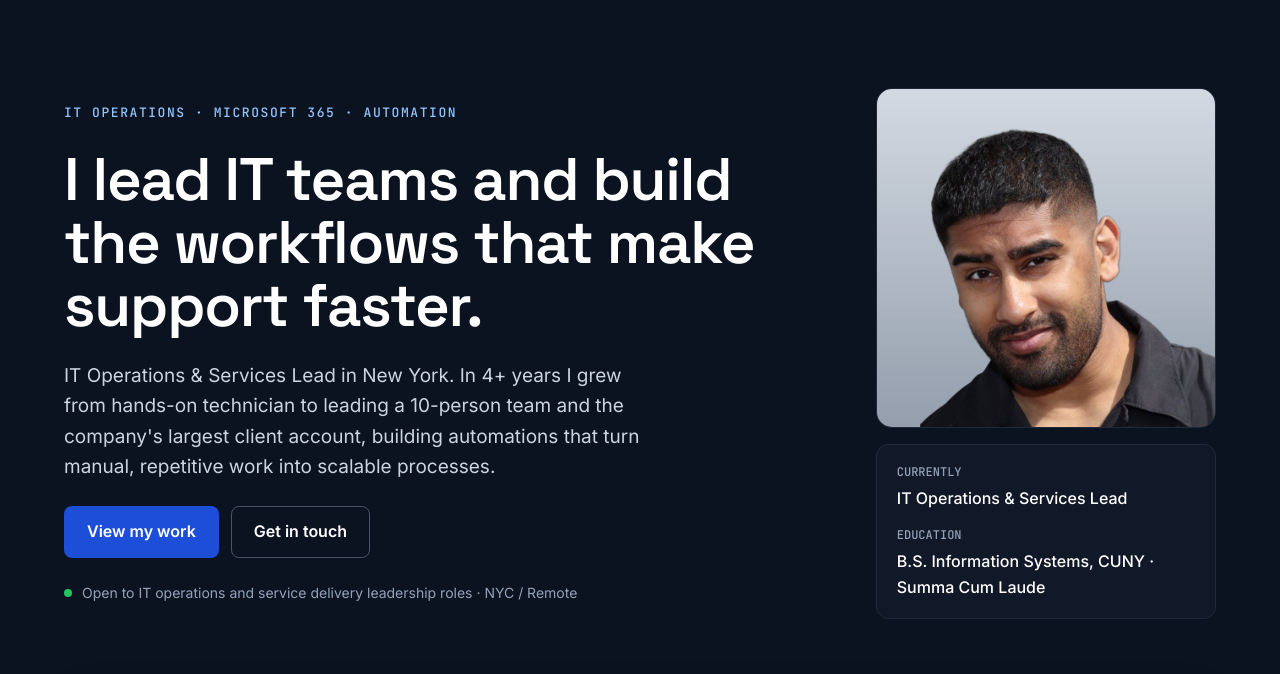
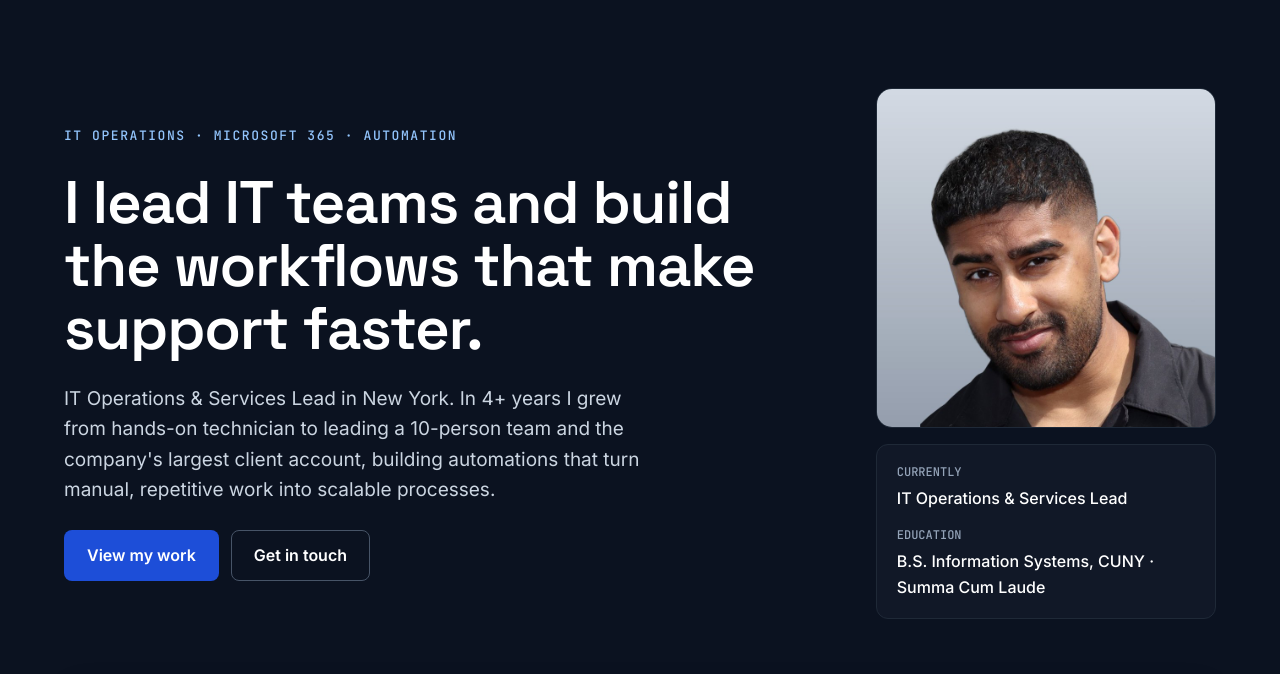
Before and after one commit to RakibRary/Rakib-s_Website, a plain HTML site: page index.html in a window 1280 px wide. Shown: the part 80-754 px from the top of the page. Drawn offline with Linux system fonts and the light colour scheme.

Commit message:
Remove availability line

```diff
--- a/index.html
+++ b/index.html
@@ -44,7 +44,6 @@
         <a class="btn btn-primary" href="projects.html#github">View my work</a>
         <a class="btn btn-ghost-dark" href="contact.html">Get in touch</a>
       </div>
-      <p class="availability"><span class="dot" aria-hidden="true"></span>Open to IT operations and service delivery leadership roles · NYC / Remote</p>
     </div>
     <div class="hero-side">
       <div class="headshot">
```
